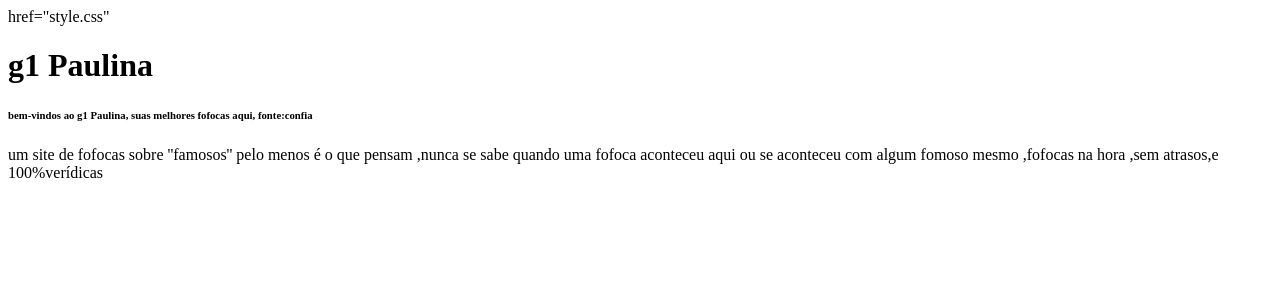
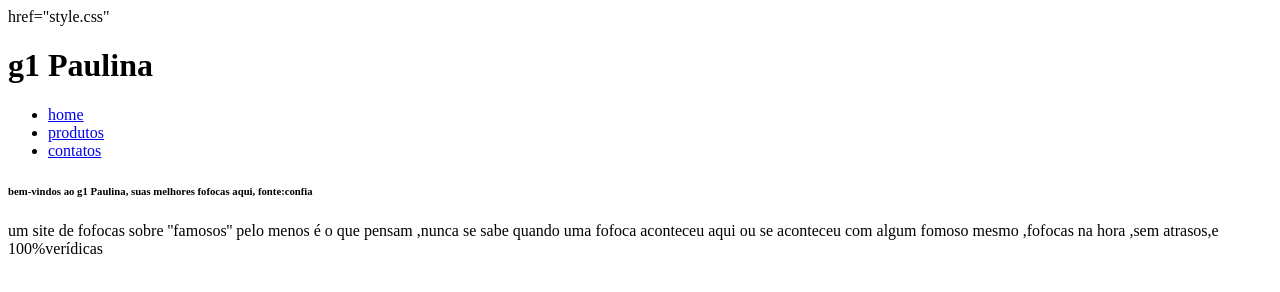
Before and after one commit to helenax3y/a, a plain HTML site: page index.html in a window 1280 px wide. Drawn offline with Linux system fonts and the light colour scheme.

Commit message:
qualquer coisa

```diff
--- a/index.html
+++ b/index.html
@@ -6,6 +6,13 @@
     href="style.css"
     <title>Document</title>
     <h1>g1 Paulina</h1>
+    <nav>
+        <ul>
+            <li><a href="index.html">home</a></li>
+            <li><a href="produtos.html">produtos</a></li>
+            <li><a href="contatos.html">contatos</a></li>
+        </ul>
+    </nav>
 </head>
 <body>
 <h6><p>bem-vindos ao g1 Paulina, suas melhores fofocas aqui, fonte:confia</p></h6>
```
Also changed, not shown: produtos.css (added, +12 -0 lines).
